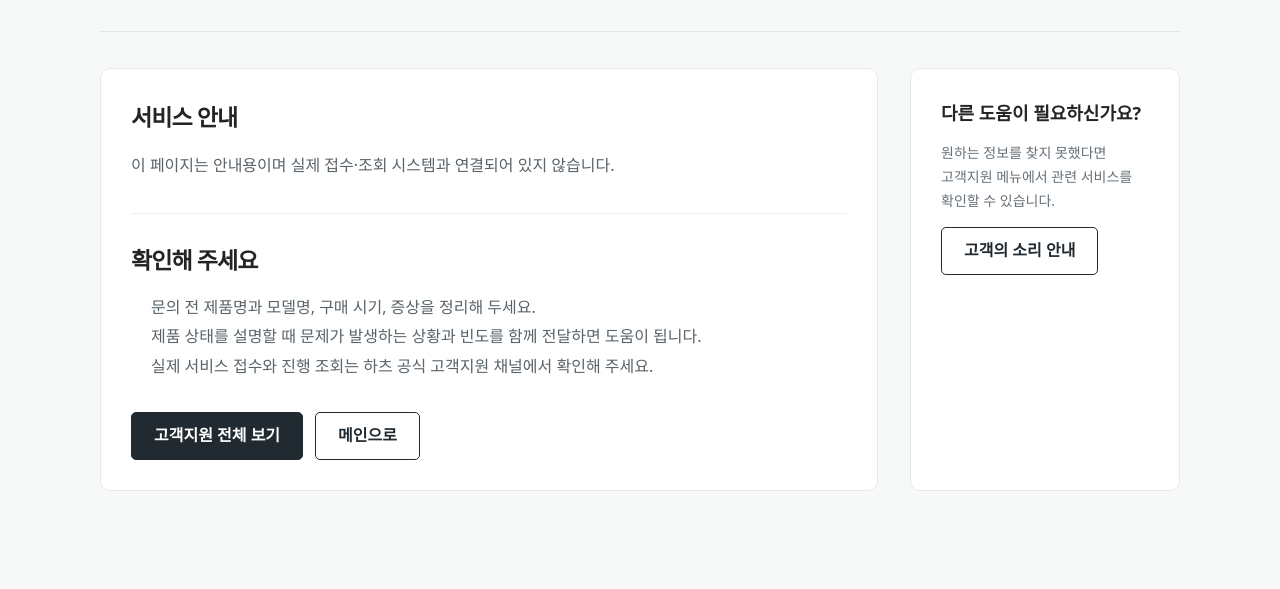
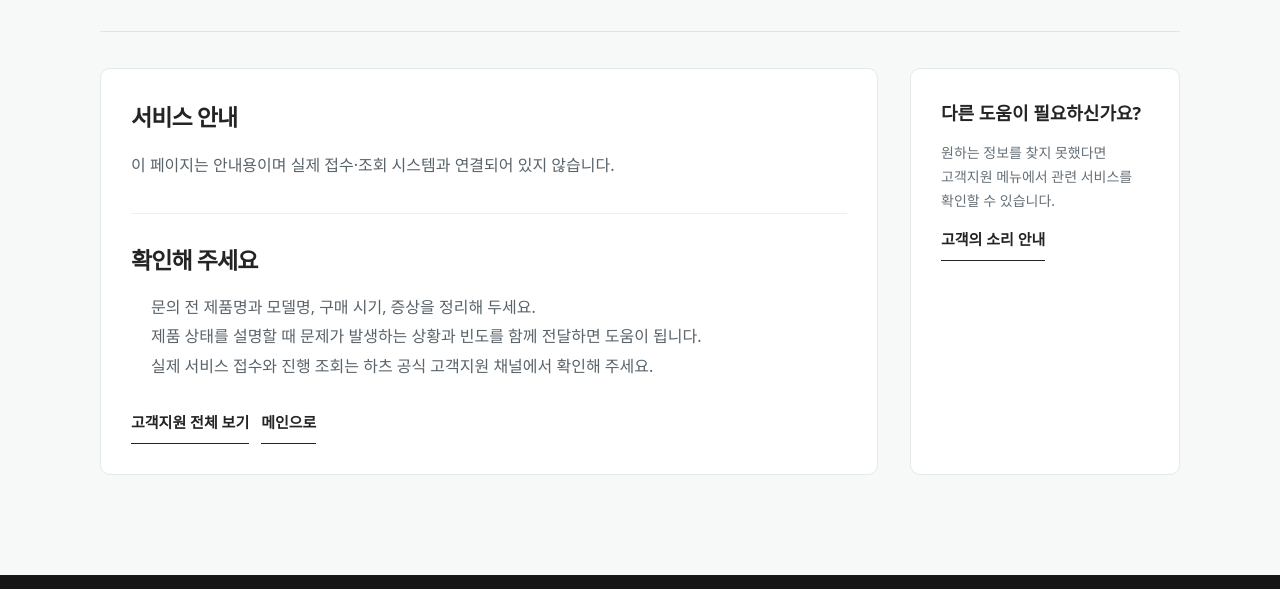
Before and after one commit to Wuky19/dfghdhdh, a plain HTML site: page haatz_renewal/customer/service.html in a window 1280 px wide. Shown: the part 363-952 px from the top of the page. Drawn offline with Linux system fonts and the light colour scheme; a web font is replaced by a local one.

Commit message:
Apply shared text-arrow CTA style

```diff
--- a/haatz_renewal/customer/service.html
+++ b/haatz_renewal/customer/service.html
@@ -10,6 +10,6 @@
 <body><a class="skip" href="#main">본문 바로가기</a><div class="util"><div class="wrap"><span>ENG</span><a href="https://haatz.career.greetinghr.com/ko/intro" target="_blank" rel="noopener">인재채용</a></div></div><header class="head"><div class="wrap head-in"><a class="logo" href="../index.html" aria-label="하츠 메인으로"><img src="../img/logo.webp" alt="HAATZ" onerror="this.replaceWith('HAATZ')"></a><button class="menu-btn" type="button" aria-expanded="false" aria-controls="gnb">메뉴</button><nav id="gnb" class="gnb" aria-label="주요 메뉴"><ul><li><a href="../about.html">하츠이야기</a></li><li><a href="../custom-finder.html">제품소개</a></li><li><a href="../customer.html" class="on" aria-current="page">고객지원</a></li><li><a href="../pr-center/news.html" >홍보센터</a></li></ul></nav></div></header>
 <main id="main" class="subpage"><div class="wrap">
 <div class="subpage-head"><p class="subpage-eyebrow">CUSTOMER SUPPORT / AFTER-SALES SERVICE</p><h1>A/S 신청 및 조회</h1><p class="subpage-lead">제품 점검이나 수리가 필요한 경우 공식 고객지원 경로를 확인할 수 있도록 안내합니다.</p></div>
-<div class="subpage-body"><div class="subpage-content"><section><h2>서비스 안내</h2><p>이 페이지는 안내용이며 실제 접수·조회 시스템과 연결되어 있지 않습니다.</p></section><section><h2>확인해 주세요</h2><ul><li>문의 전 제품명과 모델명, 구매 시기, 증상을 정리해 두세요.</li><li>제품 상태를 설명할 때 문제가 발생하는 상황과 빈도를 함께 전달하면 도움이 됩니다.</li><li>실제 서비스 접수와 진행 조회는 하츠 공식 고객지원 채널에서 확인해 주세요.</li></ul></section><div class="subpage-actions"><a class="subpage-btn" href="../customer.html">고객지원 전체 보기</a><a class="subpage-btn secondary" href="../index.html">메인으로</a></div></div>
-<aside class="subpage-aside"><h2>다른 도움이 필요하신가요?</h2><p>원하는 정보를 찾지 못했다면 고객지원 메뉴에서 관련 서비스를 확인할 수 있습니다.</p><a class="subpage-btn secondary" href="voice.html">고객의 소리 안내</a></aside></div>
+<div class="subpage-body"><div class="subpage-content"><section><h2>서비스 안내</h2><p>이 페이지는 안내용이며 실제 접수·조회 시스템과 연결되어 있지 않습니다.</p></section><section><h2>확인해 주세요</h2><ul><li>문의 전 제품명과 모델명, 구매 시기, 증상을 정리해 두세요.</li><li>제품 상태를 설명할 때 문제가 발생하는 상황과 빈도를 함께 전달하면 도움이 됩니다.</li><li>실제 서비스 접수와 진행 조회는 하츠 공식 고객지원 채널에서 확인해 주세요.</li></ul></section><div class="subpage-actions"><a class="link-arrow" href="../customer.html">고객지원 전체 보기</a><a class="link-arrow" href="../index.html">메인으로</a></div></div>
+<aside class="subpage-aside"><h2>다른 도움이 필요하신가요?</h2><p>원하는 정보를 찾지 못했다면 고객지원 메뉴에서 관련 서비스를 확인할 수 있습니다.</p><a class="link-arrow" href="voice.html">고객의 소리 안내</a></aside></div>
 </div></main><footer class="foot"><div class="wrap"><div class="foot-top"><p class="logo light">HAATZ</p><div class="foot-sns" aria-label="공식 채널"><a href="https://www.instagram.com/haatz_korea/" target="_blank" rel="noopener" aria-label="인스타그램">Instagram</a><a href="https://blog.naver.com/haatz_official" target="_blank" rel="noopener" aria-label="블로그">Blog</a><a href="https://www.youtube.com/@_haatz" target="_blank" rel="noopener" aria-label="유튜브">YouTube</a></div></div><ul class="foot-links"><li><a href="../index.html">메인페이지</a></li><li><a href="../customer.html">고객지원</a></li><li><a href="../pr-center/news.html">홍보센터</a></li></ul><p class="copy">HAATZ WEBSITE RENEWAL</p></div></footer><script>const menuButton=document.querySelector(".menu-btn");const nav=document.querySelector(".gnb");menuButton?.addEventListener("click",()=>{const open=nav.classList.toggle("open");menuButton.setAttribute("aria-expanded",String(open));});</script></body></html>
```
